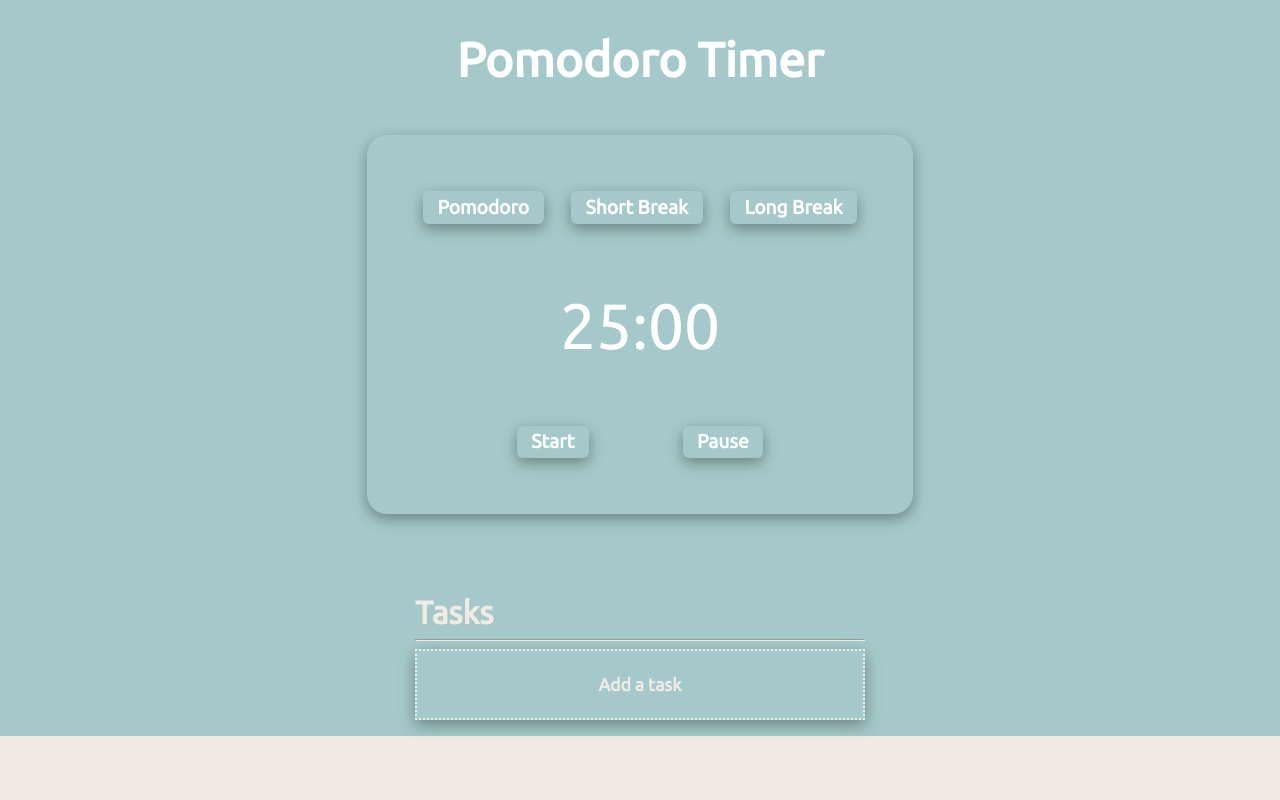
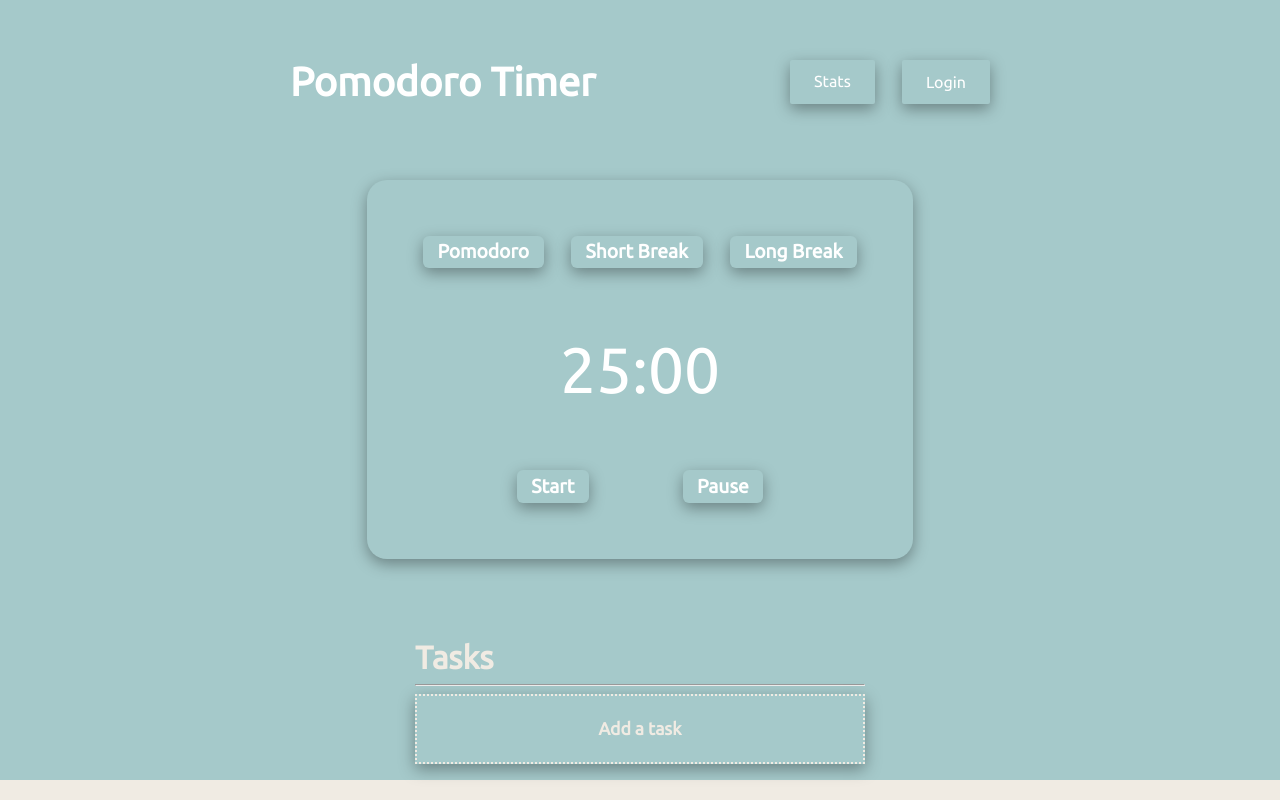
Before and after one commit to Mark5013/pomodoro-app, a React (Create React App) app: page / in a window 1280 px wide. Shown: the top 800 px of the page. Built offline with nearby package versions, Linux system fonts and the light colour scheme.

Commit message:
added google login via oauth

```diff
--- a/package.json
+++ b/package.json
@@ -11,13 +11,17 @@
     "@fortawesome/react-fontawesome": "^0.2.0",
     "@mui/icons-material": "^5.8.4",
     "@mui/material": "^5.9.2",
+    "@react-oauth/google": "^0.2.6",
     "@testing-library/jest-dom": "^5.16.4",
     "@testing-library/react": "^13.3.0",
     "@testing-library/user-event": "^13.5.0",
+    "express": "^4.18.1",
+    "mongoose": "^6.5.0",
     "react": "^18.2.0",
     "react-beautiful-dnd": "^13.1.0",
     "react-dom": "^18.2.0",
     "react-draggable": "^4.4.5",
+    "react-google-login": "^5.2.2",
     "react-router-dom": "^6.3.0",
     "react-scripts": "5.0.1",
     "uuid": "^8.3.2",
--- a/public/index.html
+++ b/public/index.html
@@ -26,6 +26,11 @@
       Learn how to configure a non-root public URL by running `npm run build`.
     -->
 		<title>React App</title>
+		<script
+			scr="https://accounts.google.com/gsi/cient"
+			async
+			defer
+		></script>
 	</head>
 	<body>
 		<noscript>You need to enable JavaScript to run this app.</noscript>
--- a/src/App.js
+++ b/src/App.js
@@ -4,6 +4,7 @@ import ErrorPage from "./components/ErrorPage/ErrorPage";
 import MainPage from "./components/MainPage/MainPage";
 import LoginPage from "./components/LoginPage/LoginPage";
 import { ModeContextProvider } from "./store/modeContext";
+import StatsPage from "./components/StatsPage/StatsPage";
 
 function App() {
 	return (
@@ -18,6 +19,7 @@ function App() {
 					}
 				/>
 				<Route path="/login" element={<LoginPage />} />
+				<Route path="/stats" element={<StatsPage />} />
 				<Route path="*" element={<ErrorPage />} />
 			</Routes>
 		</BrowserRouter>
--- a/src/components/LoginPage/LoginPage.js
+++ b/src/components/LoginPage/LoginPage.js
@@ -1,3 +1,5 @@
+import styles from "./LoginPage.module.css";
+
 function LoginPage() {
 	return <h1>Login Page</h1>;
 }
--- a/src/components/Shared/Header/Header.js
+++ b/src/components/Shared/Header/Header.js
@@ -1,9 +1,69 @@
 import styles from "./Header.module.css";
+import { NavLink } from "react-router-dom";
+import { useGoogleLogin, hasGrantedAllScopesGoogle } from "@react-oauth/google";
+import Button from "../UI/Button";
+import UserContext from "../../../store/userContext";
+import { useContext } from "react";
 
 function Header() {
+	const userCtx = useContext(UserContext);
+	console.log(userCtx);
+
+	const login = useGoogleLogin({
+		onSuccess: async (codeResponse) => {
+			const response = await fetch("http://localhost:5000/login", {
+				method: "POST",
+				headers: {
+					"Content-type": "application/json",
+				},
+				body: JSON.stringify(codeResponse),
+			});
+			// tokens obtained from logging in
+			const tokens = await response.json();
+			console.log(tokens);
+			const userInfo = await fetch(
+				"https://www.googleapis.com/oauth2/v3/userinfo",
+				{
+					headers: { Authorization: `Bearer ${tokens.access_token}` },
+				}
+			);
+			// google account user info
+			const info = await userInfo.json();
+			// set user to logged in along with storing name and picture, move to database soon :)
+			userCtx.login(info.name, info.picture, info.sub);
+			console.log(info);
+		},
+		flow: "auth-code",
+	});
+
+	// const hasAccess = hasGrantedAllScopesGoogle(
+	// 	tokenResponse,
+	// 	"google-scope-1",
+	// 	"google-scope-2"
+	// );
+
 	return (
 		<div className={`${styles.header}`}>
 			<h1 className={styles.title}>Pomodoro Timer</h1>
+			<div className={styles.navButtons}>
+				<NavLink to="stats" className={styles.navButton}>
+					Stats
+				</NavLink>
+				{!userCtx.user.isLoggedIn && (
+					<Button
+						onClick={() => login()}
+						text="Login"
+						type="button"
+						class="navButton"
+					/>
+				)}
+				{userCtx.user.isLoggedIn && (
+					<img
+						className={styles.userPic}
+						src={`${userCtx.user.picture}`}
+					/>
+				)}
+			</div>
 		</div>
 	);
 }
--- a/src/components/Shared/Header/Header.module.css
+++ b/src/components/Shared/Header/Header.module.css
@@ -1,14 +1,46 @@
 .header {
-	width: 100%;
+	width: 700px;
+	margin: auto;
 	text-align: center;
+	align-items: baseline;
+	justify-content: space-between;
 	display: flex;
 	padding: 2em 0;
 }
 
 .title {
-	font-size: 3rem;
+	font-size: 2.5rem;
 	color: white;
 	font-weight: 700;
-	margin: 0 auto;
-	align-self: center;
 }
+
+.navButtons {
+	margin: auto 0;
+	width: 200px;
+	justify-content: space-between;
+	display: flex;
+}
+
+.navButton {
+	background: none;
+	text-decoration: none;
+	color: white;
+	cursor: pointer;
+	border: none;
+	padding: 0.8em 1.5em;
+	box-shadow: rgba(0, 0, 0, 0.35) 0px 5px 15px;
+	font-family: inherit;
+	border-radius: 2px;
+	height: 19px;
+	margin: auto 0;
+}
+
+.navButton:hover,
+.navButton:focus {
+	background: linear-gradient(rgba(0, 0, 0, 0.25), rgba(0, 0, 0, 0.25));
+}
+
+.userPic {
+	border-radius: 50%;
+	height: 80px;
+}
--- a/src/components/Shared/UI/Button.module.css
+++ b/src/components/Shared/UI/Button.module.css
@@ -34,3 +34,16 @@
 	margin: 0 0.25em;
 	border-radius: 5px;
 }
+
+.navButton {
+	font-size: 1em;
+	background: none;
+	text-decoration: none;
+	color: white;
+	cursor: pointer;
+	border: none;
+	padding: 0.8em 1.5em;
+	box-shadow: rgba(0, 0, 0, 0.35) 0px 5px 15px;
+	font-family: inherit;
+	border-radius: 2px;
+}
--- /dev/null
+++ b/src/components/StatsPage/StatsPage.js
@@ -0,0 +1,5 @@
+function StatsPage() {
+	return <p>Stats Page</p>;
+}
+
+export default StatsPage;
--- a/src/index.js
+++ b/src/index.js
@@ -3,9 +3,17 @@ import ReactDOM from "react-dom/client";
 import "./index.css";
 import App from "./App";
 import reportWebVitals from "./reportWebVitals";
+import { GoogleOAuthProvider } from "@react-oauth/google";
+import { UserContextProvider } from "./store/userContext";
 
 const root = ReactDOM.createRoot(document.getElementById("root"));
-root.render(<App />);
+root.render(
+	<GoogleOAuthProvider clientId="335211572347-2538r3ir2c51hh0o6p2kqm97b6jem5vh.apps.googleusercontent.com">
+		<UserContextProvider>
+			<App />
+		</UserContextProvider>
+	</GoogleOAuthProvider>
+);
 
 // If you want to start measuring performance in your app, pass a function
 // to log results (for example: reportWebVitals(console.log))
--- /dev/null
+++ b/src/store/userContext.js
@@ -0,0 +1,51 @@
+import { useState, createContext } from "react";
+
+const UserContext = createContext({
+	name: "",
+	picture: "",
+	refreshToken: "",
+	isLoggedIn: false,
+	login: (name, picture, refreshToken) => {},
+	logout: () => {},
+});
+
+export const UserContextProvider = (props) => {
+	const [user, setUser] = useState({
+		name: "",
+		picture: "",
+		userId: "",
+		isLoggedIn: false,
+	});
+
+	function login(name, picture, userId) {
+		setUser({
+			name,
+			picture,
+			userId,
+			isLoggedIn: true,
+		});
+	}
+
+	function logout() {
+		setUser({
+			name: "",
+			picture: "",
+			userId: "",
+			isLoggedIn: false,
+		});
+	}
+
+	const UserContextValue = {
+		user,
+		login,
+		logout,
+	};
+
+	return (
+		<UserContext.Provider value={UserContextValue}>
+			{props.children}
+		</UserContext.Provider>
+	);
+};
+
+export default UserContext;
```
Also changed, not shown: src/components/LoginPage/LoginPage.module.css (added), src/components/StatsPage/StatsPage.module.css (added), 1 other file (tests, documents, lock files or other folders).
